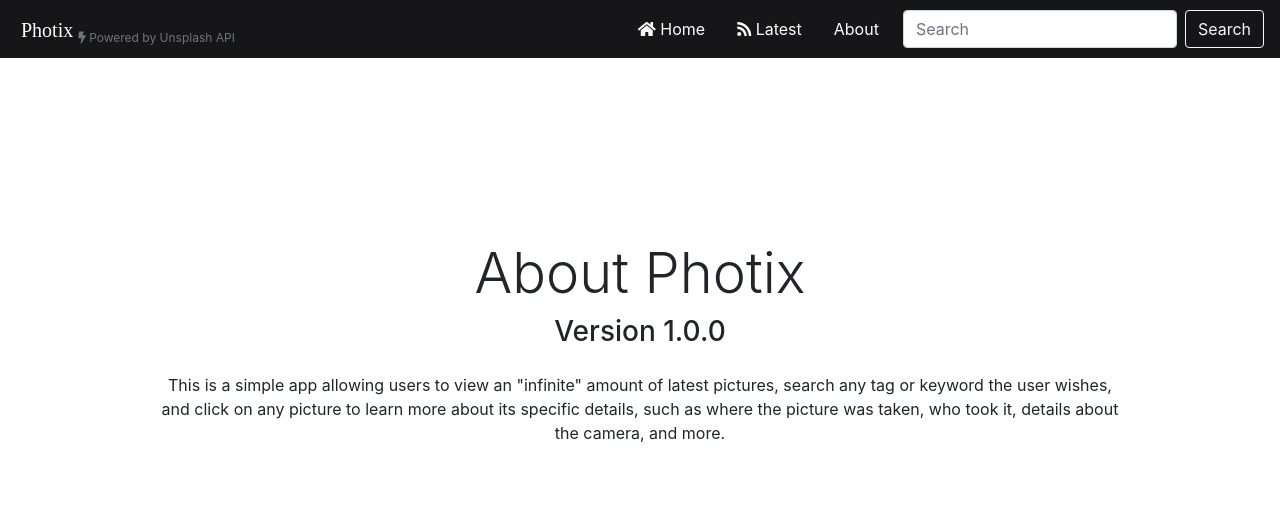
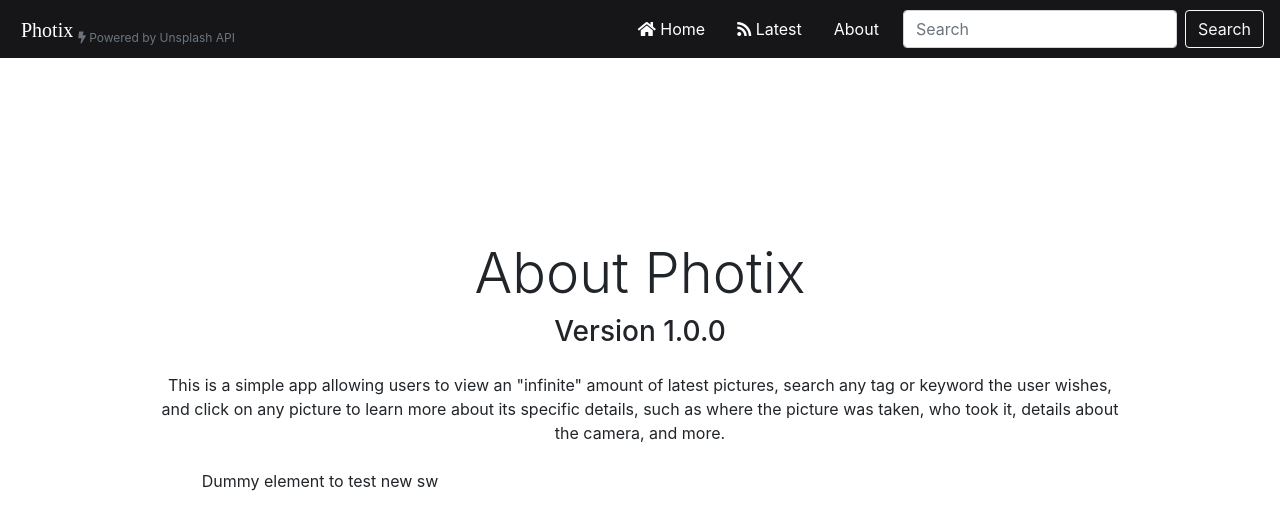
Before and after one commit to bryanMeneses/photix, a React (Create React App) app: page /about in a window 1280 px wide. Shown: the top 530 px of the page. Built offline with nearby package versions, Linux system fonts and the light colour scheme; a web font is replaced by a local one; what unsplash-js would draw is missing.

Commit message:
testing dummy element to see if a new sw automatic replaces old sw on refresh

```diff
--- a/src/components/about/About.js
+++ b/src/components/about/About.js
@@ -14,6 +14,7 @@
                 <h1 className="display-4">About Photix</h1>
                 <h3>Version 1.0.0</h3>
                 <p className="w-75 my-4 mx-auto">This is a simple app allowing users to view an "infinite" amount of latest pictures, search any tag or keyword the user wishes, and click on any picture to learn more about its specific details, such as where the picture was taken, who took it, details about the camera, and more.</p>
+                <p className="w-50">Dummy element to test new sw</p>
             </div>
         </div>
     )
```
